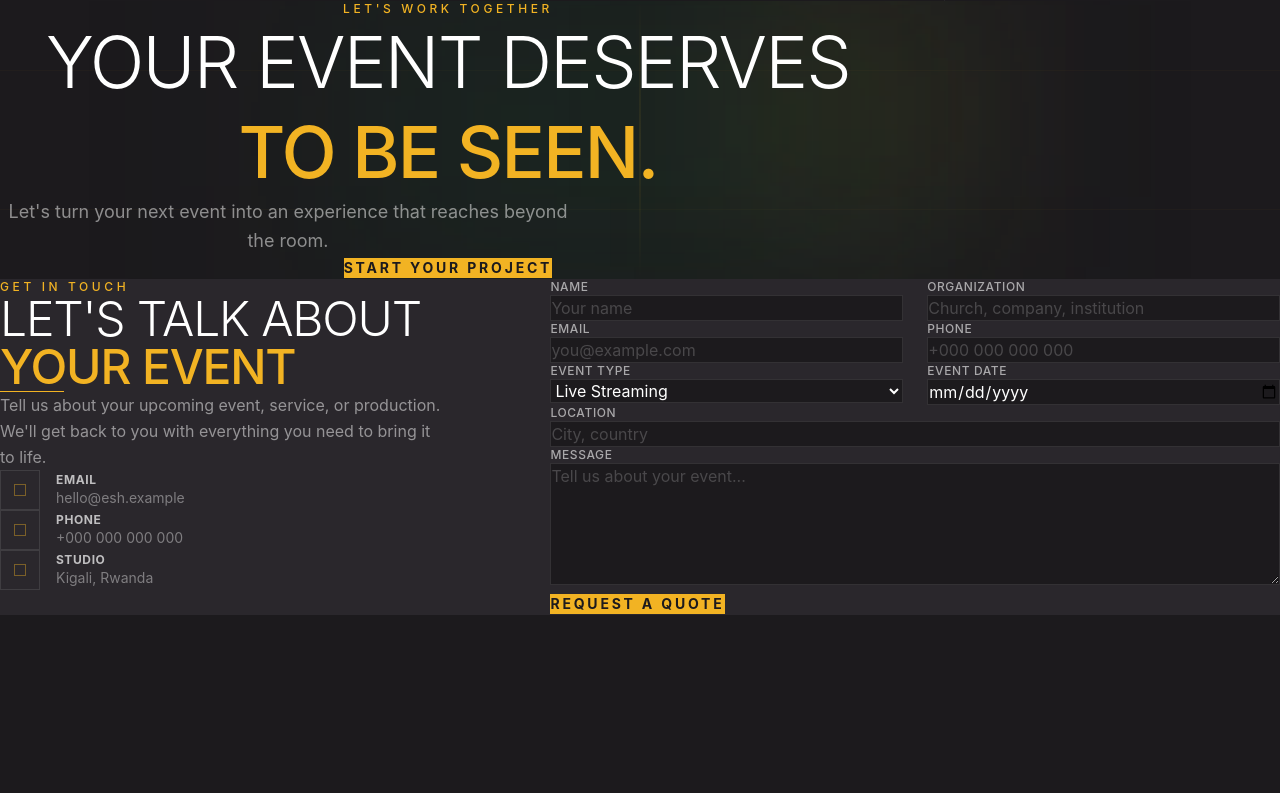
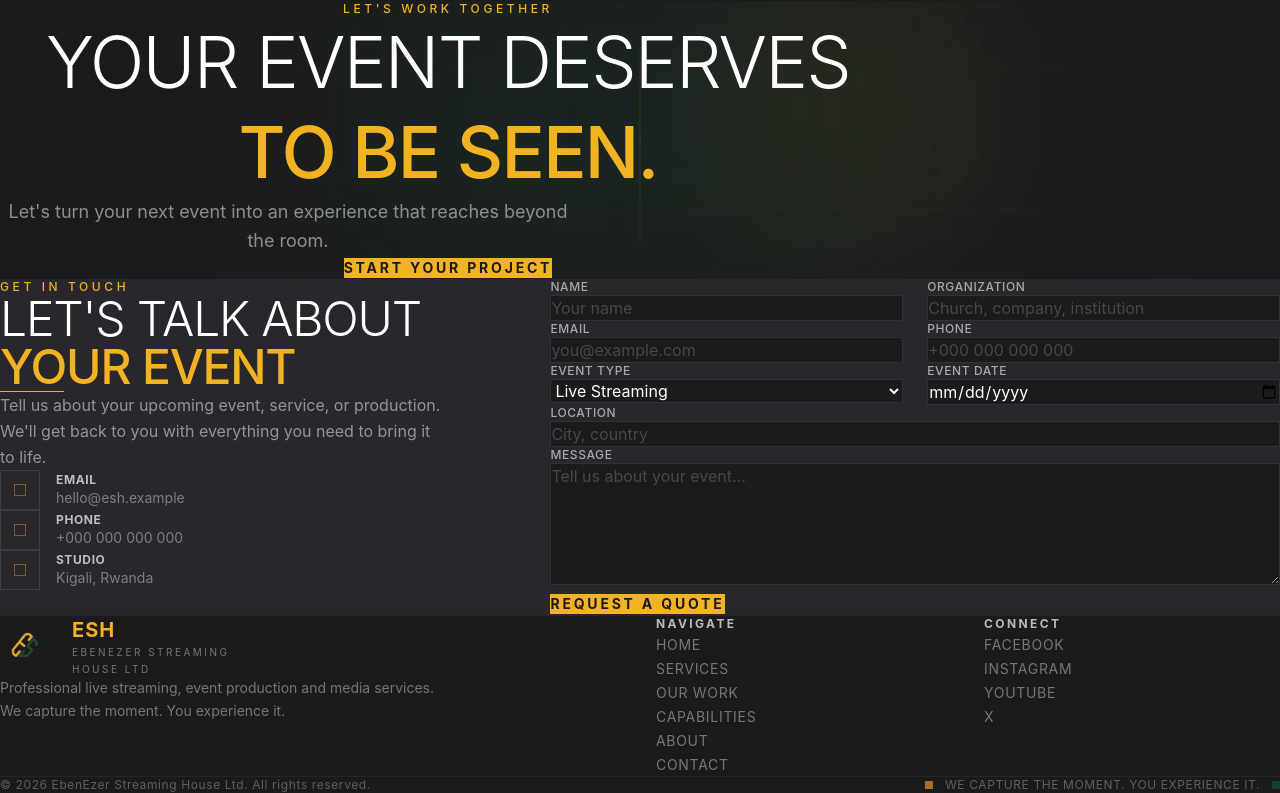
Before and after one commit to Elisee-M/esh, a React (Vite) app: page / in a window 1280 px wide. Shown: the part 3782-4575 px from the top of the page. Before the commit the page ends 4397 px from the top, so only its background shows below. Built offline with nearby package versions, Linux system fonts and the light colour scheme.

Commit message:
feat: add footer

```diff
--- a/src/App.tsx
+++ b/src/App.tsx
@@ -7,6 +7,7 @@ import WhyESH from './components/WhyESH'
 import About from './components/About'
 import CTA from './components/CTA'
 import Contact from './components/Contact'
+import Footer from './components/Footer'
 
 function App() {
   return (
@@ -22,6 +23,7 @@ function App() {
         <CTA />
         <Contact />
       </main>
+      <Footer />
     </div>
   )
 }
--- /dev/null
+++ b/src/components/Footer.tsx
@@ -0,0 +1,103 @@
+import eshLogo from '../assets/images/esh_logo_no_bg.png'
+
+const footerNav = [
+  { label: 'HOME', href: '#home' },
+  { label: 'SERVICES', href: '#services' },
+  { label: 'OUR WORK', href: '#work' },
+  { label: 'CAPABILITIES', href: '#capabilities' },
+  { label: 'ABOUT', href: '#about' },
+  { label: 'CONTACT', href: '#contact' },
+]
+
+const socialLinks = [
+  { label: 'FACEBOOK', href: '#' },
+  { label: 'INSTAGRAM', href: '#' },
+  { label: 'YOUTUBE', href: '#' },
+  { label: 'X', href: '#' },
+]
+
+export default function Footer() {
+  return (
+    <footer className="bg-esh-black border-t border-white/5 pt-20 pb-8 px-6 lg:px-8">
+      <div className="max-w-7xl mx-auto">
+        {/* Main Footer Content */}
+        <div className="grid grid-cols-1 md:grid-cols-2 lg:grid-cols-4 gap-12 lg:gap-8 mb-16">
+          {/* Brand */}
+          <div className="lg:col-span-2">
+            <div className="flex items-center gap-4 mb-6">
+              <img
+                src={eshLogo}
+                alt="ESH Logo"
+                className="h-14 w-14 object-contain"
+              />
+              <div>
+                <p className="text-gold text-xl font-bold tracking-wider">ESH</p>
+                <p className="text-white/40 text-[10px] tracking-[0.25em] uppercase leading-relaxed">
+                  Ebenezer Streaming
+                  <br />
+                  House Ltd
+                </p>
+              </div>
+            </div>
+            <p className="text-white/40 text-sm leading-relaxed max-w-md">
+              Professional live streaming, event production and media services.
+              We capture the moment. You experience it.
+            </p>
+          </div>
+
+          {/* Navigation */}
+          <div>
+            <h3 className="text-white/70 text-xs font-bold tracking-[0.2em] uppercase mb-6">
+              Navigate
+            </h3>
+            <ul className="space-y-3">
+              {footerNav.map((link) => (
+                <li key={link.href}>
+                  <a
+                    href={link.href}
+                    className="text-white/40 hover:text-gold text-sm tracking-wider transition-colors duration-300"
+                  >
+                    {link.label}
+                  </a>
+                </li>
+              ))}
+            </ul>
+          </div>
+
+          {/* Social */}
+          <div>
+            <h3 className="text-white/70 text-xs font-bold tracking-[0.2em] uppercase mb-6">
+              Connect
+            </h3>
+            <ul className="space-y-3">
+              {socialLinks.map((social) => (
+                <li key={social.label}>
+                  <a
+                    href={social.href}
+                    className="text-white/40 hover:text-gold text-sm tracking-wider transition-colors duration-300"
+                  >
+                    {social.label}
+                  </a>
+                </li>
+              ))}
+            </ul>
+          </div>
+        </div>
+
+        {/* Bottom Bar */}
+        <div className="border-t border-white/5 pt-8 flex flex-col md:flex-row items-center justify-between gap-4">
+          <p className="text-white/30 text-xs tracking-wider">
+            &copy; 2026 EbenEzer Streaming House Ltd. All rights reserved.
+          </p>
+          <div className="flex items-center gap-3">
+            <span className="w-2 h-2 bg-gold/60" />
+            <span className="text-white/30 text-xs tracking-wider">
+              WE CAPTURE THE MOMENT. YOU EXPERIENCE IT.
+            </span>
+            <span className="w-2 h-2 bg-green/60" />
+          </div>
+        </div>
+      </div>
+    </footer>
+  )
+}
```
